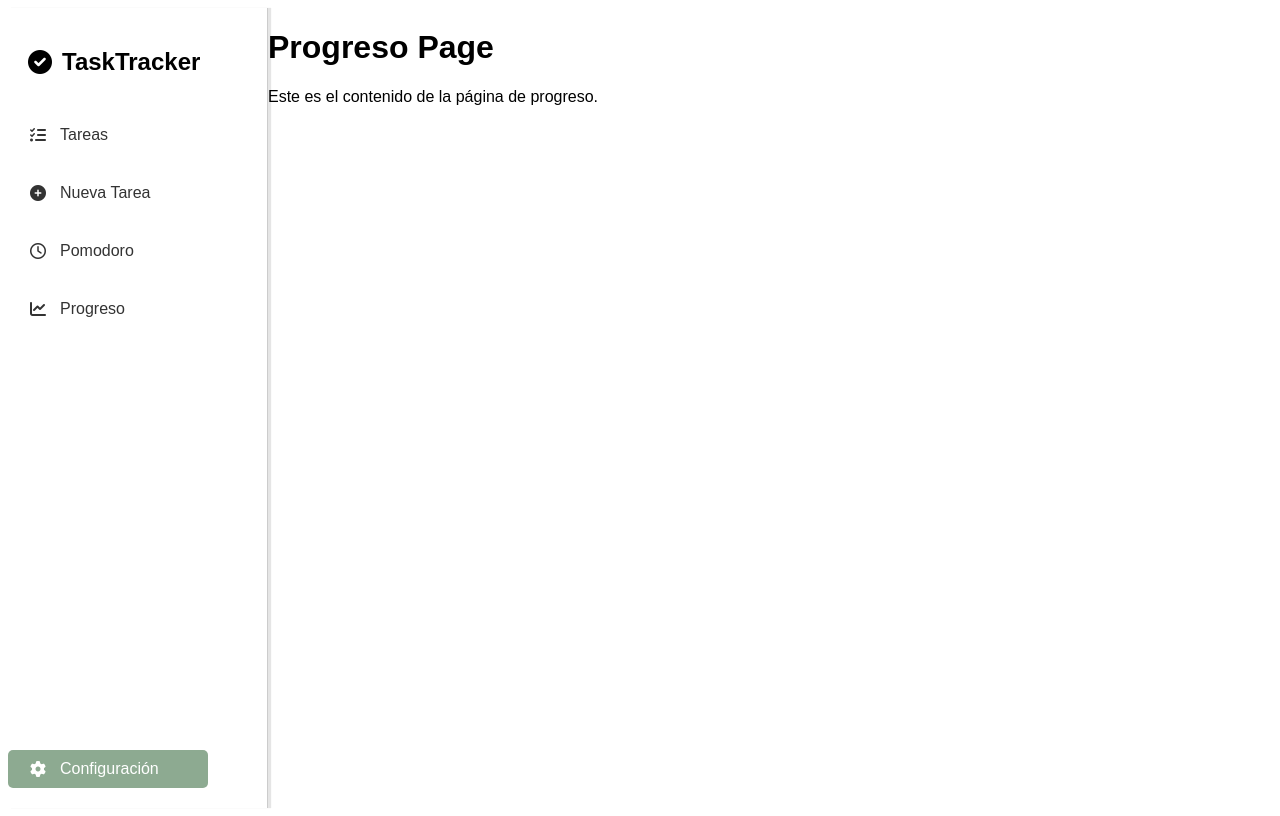
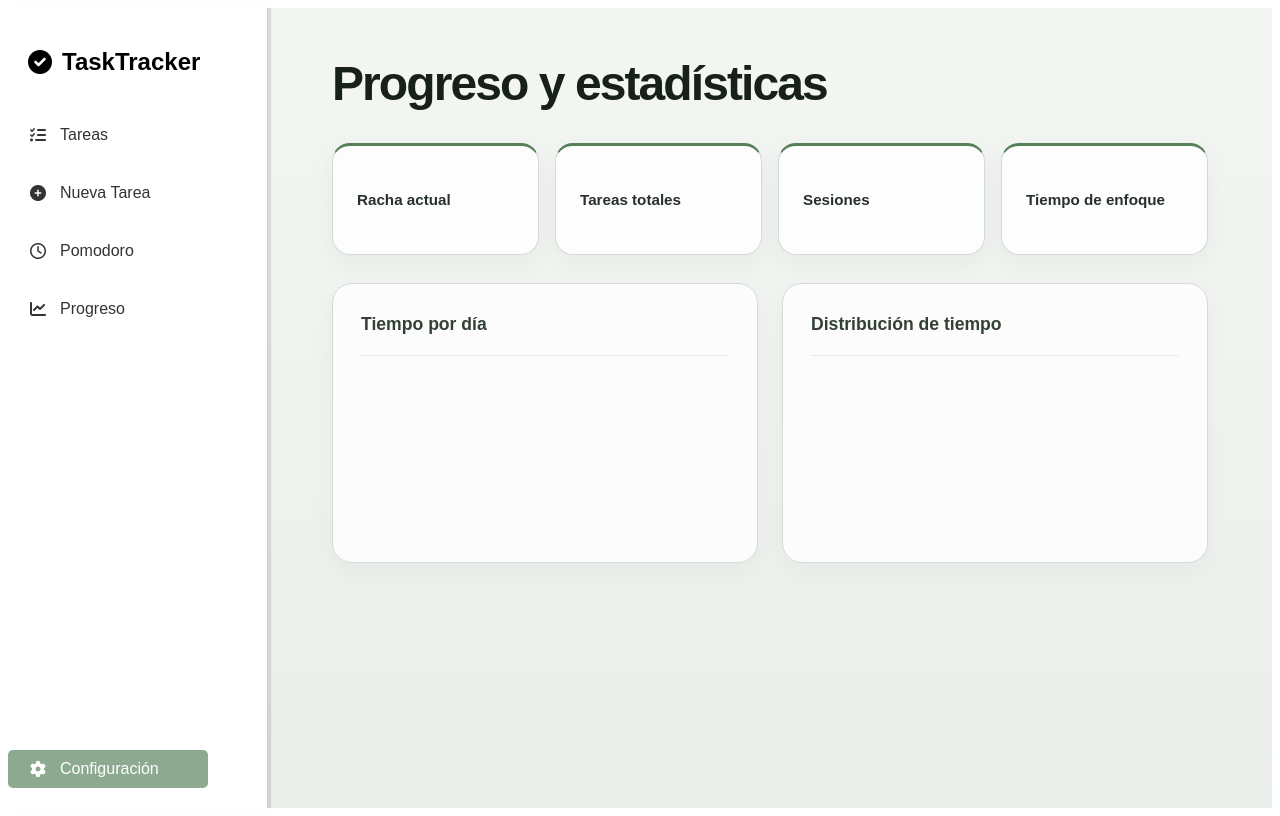
Before and after one commit to AlexSFCodes/Activity-Tracker, a React (Vite) app: page / in a window 1280 px wide. Both pictures are taken after a click on the item "Progreso". Built offline with nearby package versions, Linux system fonts and the light colour scheme.

Commit message:
Inicio de diseño progreso pages

```diff
--- /dev/null
+++ b/src/pages/Progreso/ProgresoPage.css
@@ -0,0 +1,91 @@
+.progreso-page {
+    flex: 1 1 auto;
+    min-width: 0;
+    min-height: 100vh;
+    padding: 48px clamp(20px, 5vw, 72px) 72px;
+    background: linear-gradient(180deg, #f4f6f3 0%, #eaeeea 100%);
+    color: #27312a;
+    container-type: inline-size;
+}
+
+.progreso-container {
+    width: 100%;
+    max-width: 1240px;
+    margin: 0 auto;
+}
+
+.progreso-header {
+    margin-bottom: 32px;
+}
+
+.progreso-header h1 {
+    margin: 0;
+    color: #17211a;
+    font-size: clamp(2rem, 5vw, 3rem);
+    line-height: 1.15;
+    letter-spacing: -.04em;
+}
+
+.progreso-summary {
+    display: grid;
+    grid-template-columns: repeat(4, minmax(0, 1fr));
+    gap: 16px;
+    margin: 0 0 28px;
+    padding: 0;
+    list-style: none;
+}
+
+.progreso-stat {
+    display: flex;
+    align-items: center;
+    min-height: 112px;
+    padding: 24px;
+    border: 1px solid #d4ddd5;
+    border-top: 3px solid #56805a;
+    border-radius: 18px;
+    background: rgba(255, 255, 255, .85);
+    box-shadow: 0 8px 24px rgba(40, 60, 44, .05);
+    font-size: .95rem;
+    font-weight: 600;
+    line-height: 1.5;
+}
+
+.progreso-details {
+    display: grid;
+    grid-template-columns: repeat(2, minmax(0, 1fr));
+    gap: 24px;
+}
+
+.progreso-panel {
+    min-width: 0;
+    min-height: 280px;
+    padding: 28px;
+    border: 1px solid #d4ddd5;
+    border-radius: 20px;
+    background: rgba(255, 255, 255, .78);
+    box-shadow: 0 8px 24px rgba(40, 60, 44, .04);
+}
+
+.progreso-panel h2 {
+    margin: 0;
+    padding-bottom: 18px;
+    border-bottom: 1px solid #e4eae4;
+    color: #334037;
+    font-size: 1.1rem;
+    line-height: 1.4;
+}
+
+@media (max-width: 900px) {
+    .progreso-page { padding: 32px 16px 52px; }
+}
+
+@container (max-width: 760px) {
+    .progreso-summary { grid-template-columns: repeat(2, minmax(0, 1fr)); }
+    .progreso-details { grid-template-columns: minmax(0, 1fr); }
+}
+
+@container (max-width: 380px) {
+    .progreso-summary { grid-template-columns: minmax(0, 1fr); }
+    .progreso-stat { min-height: 88px; padding: 20px; }
+    .progreso-panel { padding: 20px; }
+}
--- a/src/pages/Progreso/progresoPage.tsx
+++ b/src/pages/Progreso/progresoPage.tsx
@@ -1,10 +1,29 @@
+import "./ProgresoPage.css";
+
 export default function ProgresoPage() {
+    return (
+        <main className="progreso-page">
+            <div className="progreso-container">
+                <header className="progreso-header">
+                    <h1>Progreso y estadísticas</h1>
+                </header>
 
-    return (
-        <div>
-            <h1>Progreso Page</h1>
-            {/* Add your content here */}
-            <p>Este es el contenido de la página de progreso.</p>
-        </div>
+                <ul className="progreso-summary">
+                    <li className="progreso-stat">Racha actual</li>
+                    <li className="progreso-stat">Tareas totales</li>
+                    <li className="progreso-stat">Sesiones</li>
+                    <li className="progreso-stat">Tiempo de enfoque</li>
+                </ul>
+
+                <div className="progreso-details">
+                    <section className="progreso-panel" aria-labelledby="tiempo-por-dia">
+                        <h2 id="tiempo-por-dia">Tiempo por día</h2>
+                    </section>
+                    <section className="progreso-panel" aria-labelledby="distribucion-tiempo">
+                        <h2 id="distribucion-tiempo">Distribución de tiempo</h2>
+                    </section>
+                </div>
+            </div>
+        </main>
     );
 }
```
